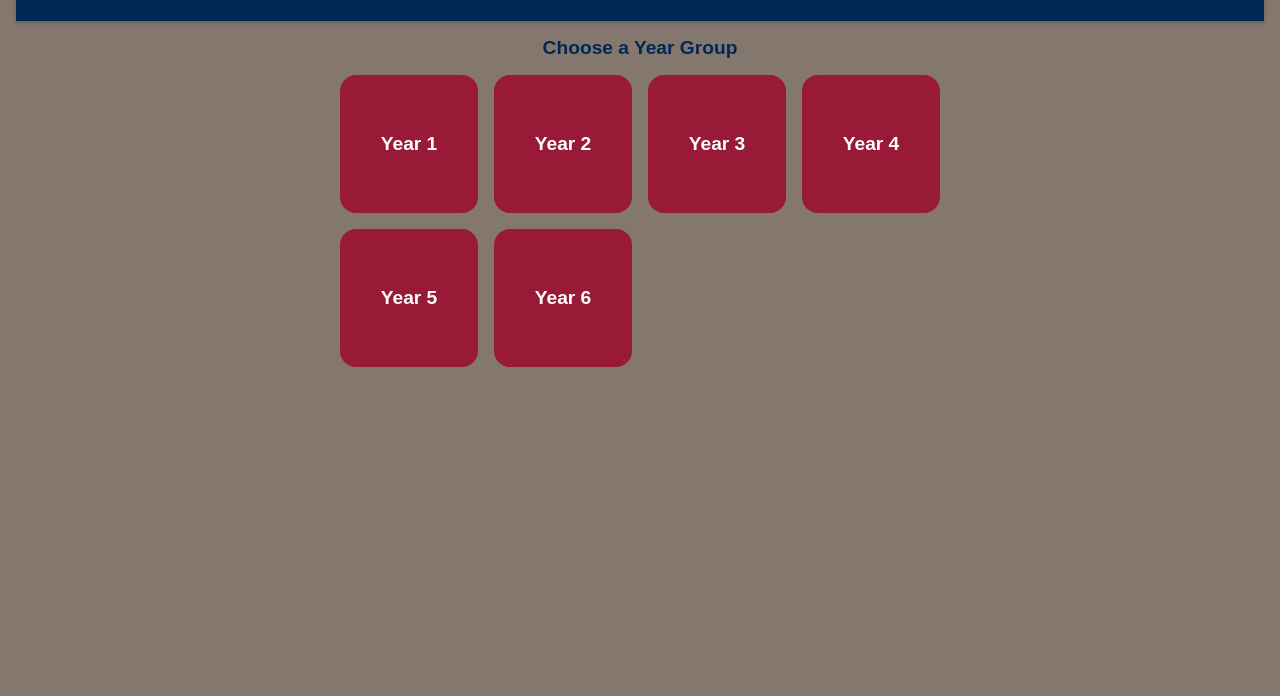
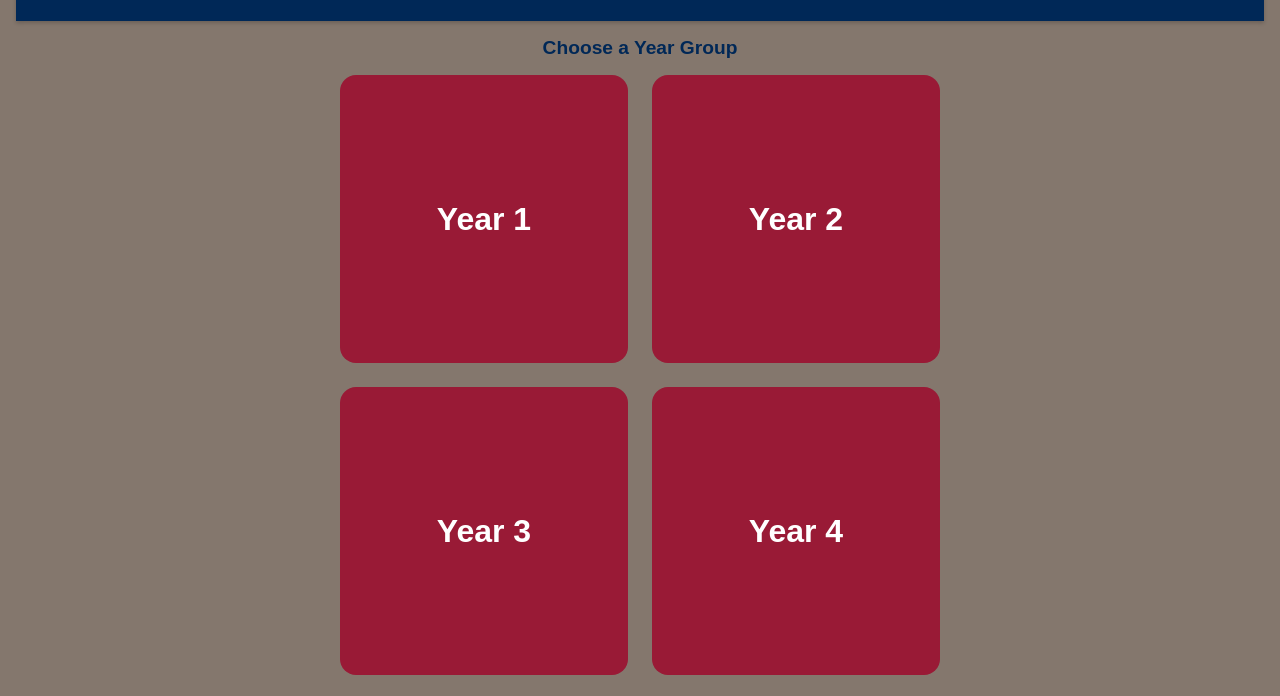
Before and after one commit to GlennMalcolm/BPSTechAssessment, a plain HTML site: page index.html in a window 1280 px wide. Shown: the part 71-767 px from the top of the page. Drawn offline with Linux system fonts and the light colour scheme.

Commit message:
Update index.html

```diff
--- a/index.html
+++ b/index.html
@@ -4,7 +4,7 @@
   <meta charset="UTF-8" />
   <title>Bangkok Patana Primary Technology Assessment</title>
   <style>
-    /* Colour Variables */
+    /* Colour Variables (based on your provided values) */
     :root {
       --patana-grey:       #84776d;
       --patana-montrachet: #991a36;
@@ -24,7 +24,6 @@
       display: flex;
       flex-direction: column;
       align-items: center;
-      justify-content: flex-start;
       min-height: 100vh;
       padding: 1rem;
     }
@@ -52,29 +51,33 @@
       text-align: center;
     }
 
-    /* Container for Year Buttons */
+    /* Container for Year Buttons:
+       2 columns, 3 rows => 6 total buttons.
+       Increased gap and width to make buttons larger. */
     .year-container {
-      /* Responsive grid that expands/shrinks automatically */
       display: grid;
-      grid-template-columns: repeat(auto-fit, minmax(120px, 1fr));
-      gap: 1rem;
-      width: 100%;
-      max-width: 600px; /* Control maximum width on large screens */
+      grid-template-columns: repeat(2, 1fr);
+      gap: 1.5rem;
+      width: 90%;           /* Fill most of the screen width on mobile */
+      max-width: 600px;     /* Prevent columns from stretching too wide on desktop */
       margin: 0 auto;
     }
 
-    /* Year Group Buttons */
+    /* Year Group Buttons:
+       - Increased font size
+       - Aspect-ratio + min-height to ensure large, square-ish buttons
+         for easy tapping on tablets/phones */
     .year-button {
       background-color: var(--patana-montrachet);
       color: var(--white);
       border: none;
       border-radius: 1rem;
-      /* Make each button a flexible square (or near-square) */
       aspect-ratio: 1;
+      min-height: 160px;    /* Forces a larger clickable area on smaller screens */
       display: flex;
       align-items: center;
       justify-content: center;
-      font-size: 1.2rem;
+      font-size: 2rem;
       font-weight: bold;
       cursor: pointer;
       transition: background-color 0.3s ease;
@@ -83,13 +86,13 @@
       background-color: var(--patana-blue);
     }
 
-    /* For very small screens, you can adjust spacing or font sizes if needed */
+    /* Responsive adjustments if desired */
     @media (max-width: 480px) {
       header h1 {
         font-size: 1.2rem;
       }
       .year-button {
-        font-size: 1rem;
+        font-size: 1.6rem;
       }
     }
   </style>
@@ -100,7 +103,6 @@
     <h1>Bangkok Patana Primary Technology Assessment</h1>
   </header>
 
-  <!-- Subheading -->
   <h2>Choose a Year Group</h2>
 
   <div class="year-container">
```
